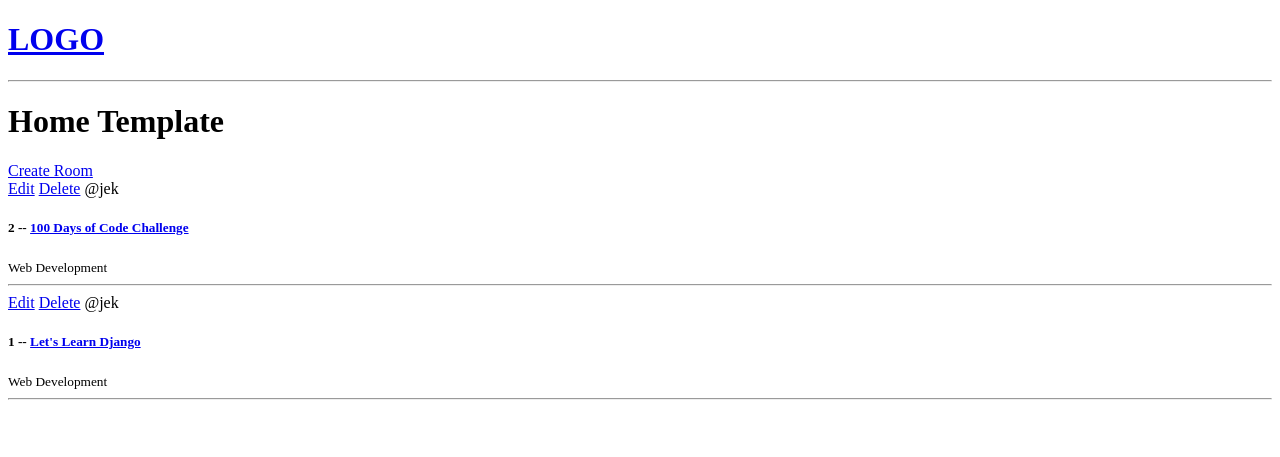
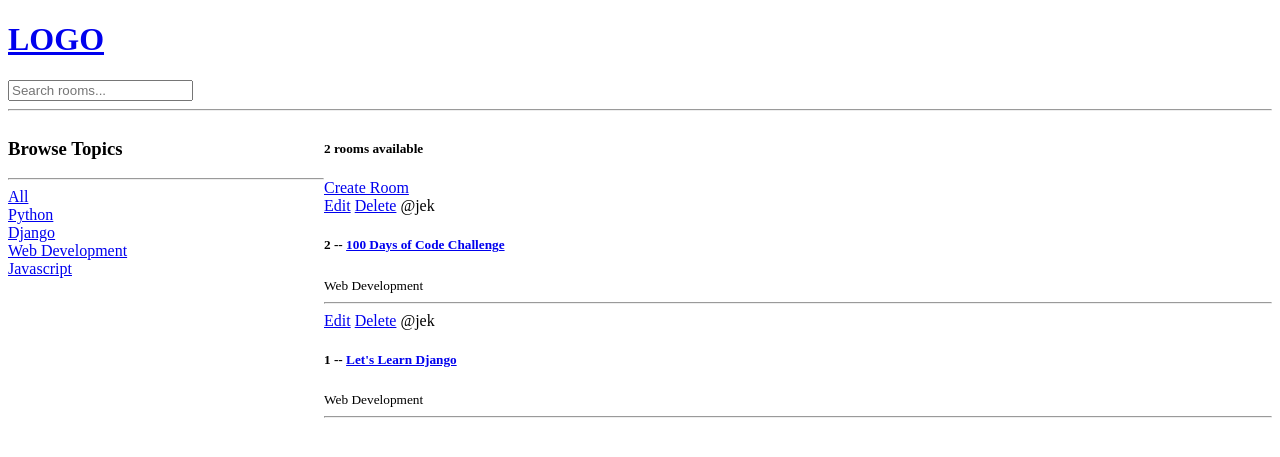
Before and after one commit to Jek08/traversy-media-django7hour, a Django app: page / in a window 1280 px wide. Shown: the top 457 px of the page. Run offline with Django 4.2, Linux system fonts and the light colour scheme; data comes from the database, SQL or seed files in the repository.

Commit message:
Add search room functionality

```diff
--- a/base/templates/base/home.html
+++ b/base/templates/base/home.html
@@ -2,9 +2,33 @@
 
 
 {% block content %}
-<h1>Home Template</h1>
+
+<style>
+    .home-container {
+        display: grid;
+        grid-template-columns: 1fr 3fr;
+    }
+</style>
+
+<div class="home-container">
 
     <div>
+        <h3>Browse Topics</h3>
+        <hr>
+
+            <div>
+                <a href="{% url 'home' %}">All</a>
+            </div>
+
+        {% for topic in topics %}
+            <div>
+                <a href="{% url 'home' %}?q={{topic.name}}">{{topic.name}}</a>
+            </div>
+        {% endfor%}
+    </div>
+
+    <div>
+        <h5>{{room_count}} rooms available</h5>
         <a href="{% url 'create-room' %}">Create Room</a>
 
         <div>
@@ -17,9 +41,10 @@
                     <small>{{room.topic.name}}</small>
                     <hr>
                 </div>
-
             {% endfor %}
         </div>
     </div>
 
+</div>
+
 {% endblock %}
--- a/base/views.py
+++ b/base/views.py
@@ -1,5 +1,6 @@
 from django.shortcuts import render, redirect
-from .models import Room
+from django.db.models import Q
+from .models import Room, Topic
 from .forms import RoomForm
 
 # rooms = [
@@ -10,8 +11,11 @@ from .forms import RoomForm
 
 # Create your views here.
 def home(request):
-    rooms = Room.objects.all()
-    context = {"rooms": rooms}
+    q = request.GET.get("q") if request.GET.get("q") != None else ""
+    rooms = Room.objects.filter(Q(topic__name__icontains=q) | Q(name__icontains=q) | Q(description__icontains=q))
+    topics = Topic.objects.all()
+    room_count = rooms.count()
+    context = {"rooms": rooms, "topics": topics, "room_count": room_count}
     return render(request, "base/home.html", context)
 
 
--- a/templates/navbar.html
+++ b/templates/navbar.html
@@ -2,4 +2,8 @@
   <h1>LOGO</h1>
 </a>
 
+<form action="{% url 'home' %}" method="GET">
+  <input type="text" name="q" placeholder="Search rooms...">
+</form>
+
 <hr />
```
Lines whose indentation alone changed are shown as unchanged.
